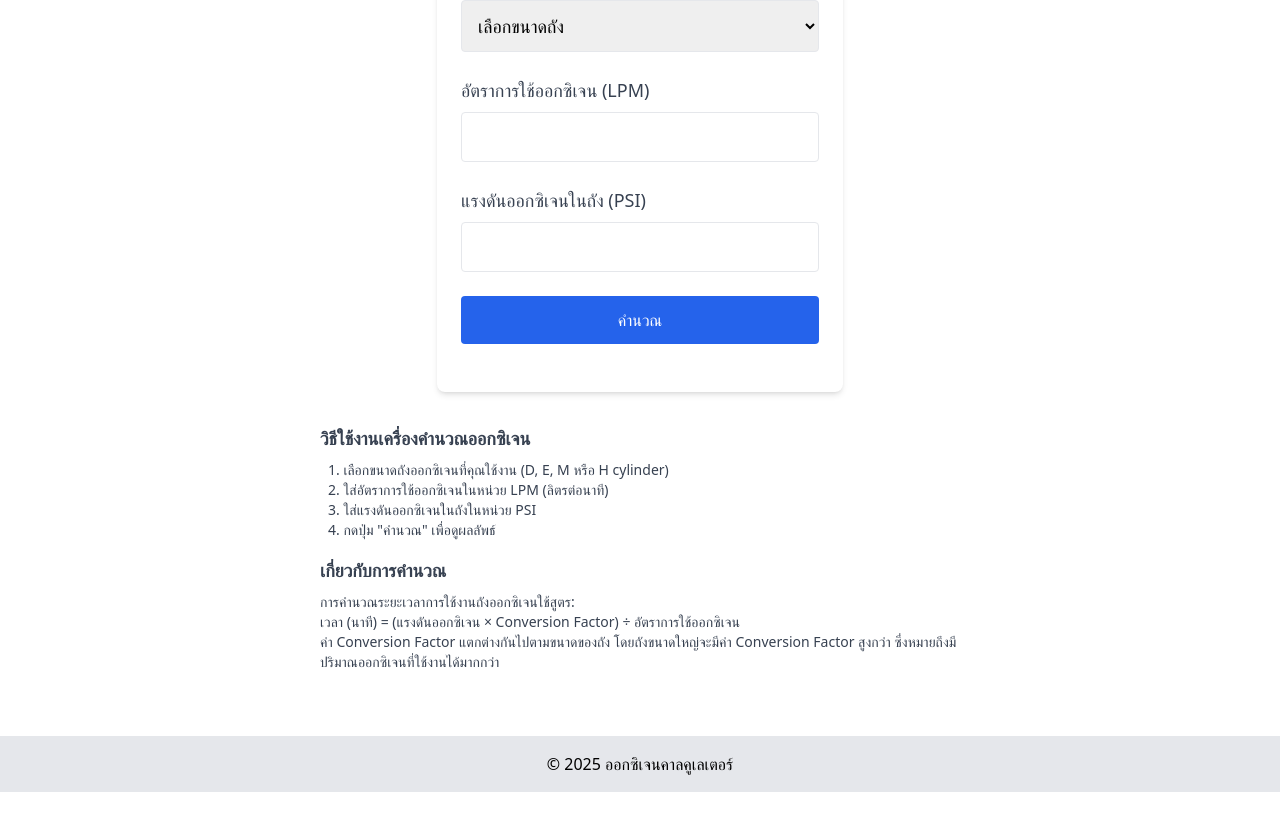
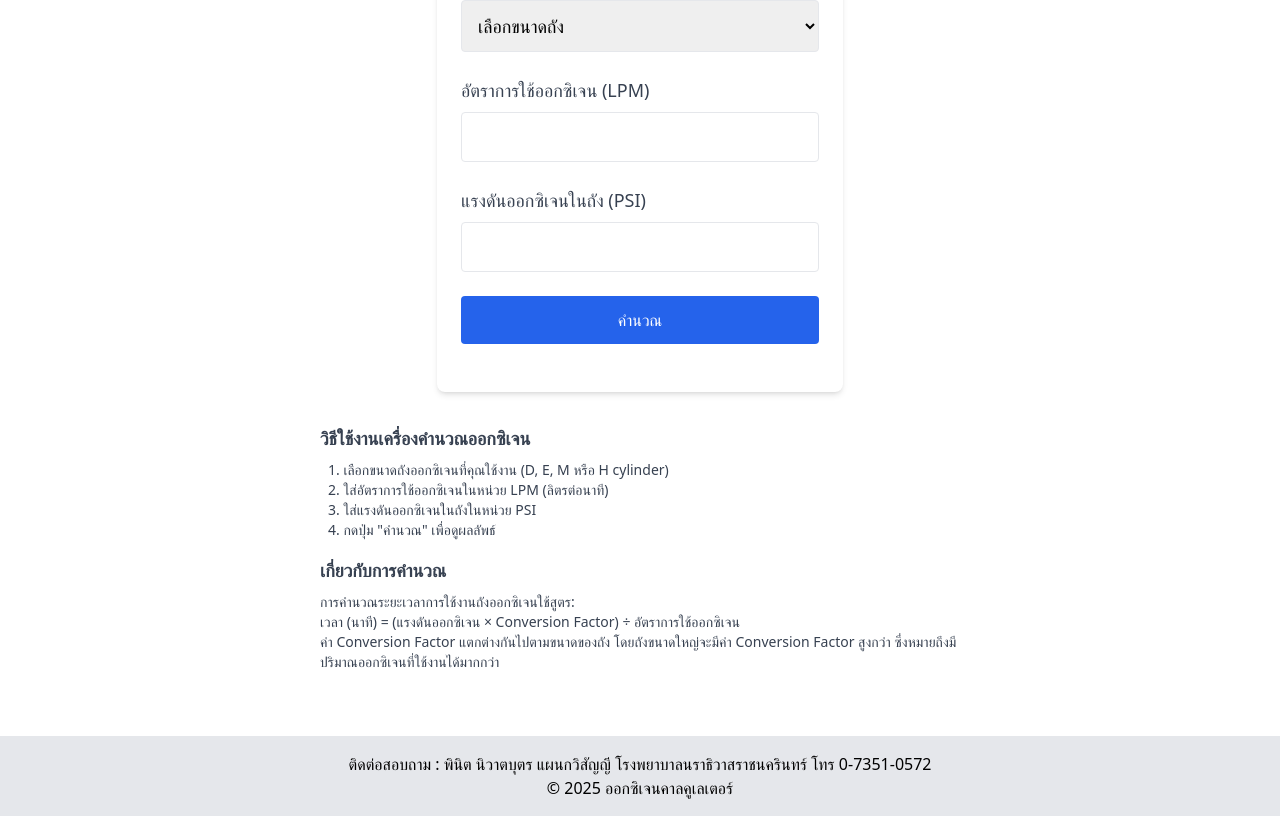
Before and after one commit to Nikkamal1/Project_Ox0ygen-Tank-Calculator, a React (Vite) app: page / in a window 1280 px wide. Shown: the part 184-1000 px from the top of the page. Before the commit the page ends 976 px from the top, so only its background shows below. Built offline with nearby package versions, Linux system fonts and the light colour scheme.

Commit message:
Add all project files

```diff
--- a/src/Component/Footer.jsx
+++ b/src/Component/Footer.jsx
@@ -1,5 +1,7 @@
 const Footer = () => (
     <footer className="bg-gray-200 text-center p-4 mt-8">
+      <p>ติดต่อสอบถาม : พินิต นิวาตบุตร แผนกวิสัญญี โรงพยาบาลนราธิวาสราชนครินทร์
+โทร 0-7351-0572</p>
       <p>© 2025 ออกซิเจนคาลคูเลเตอร์</p>
     </footer>
   );
```
